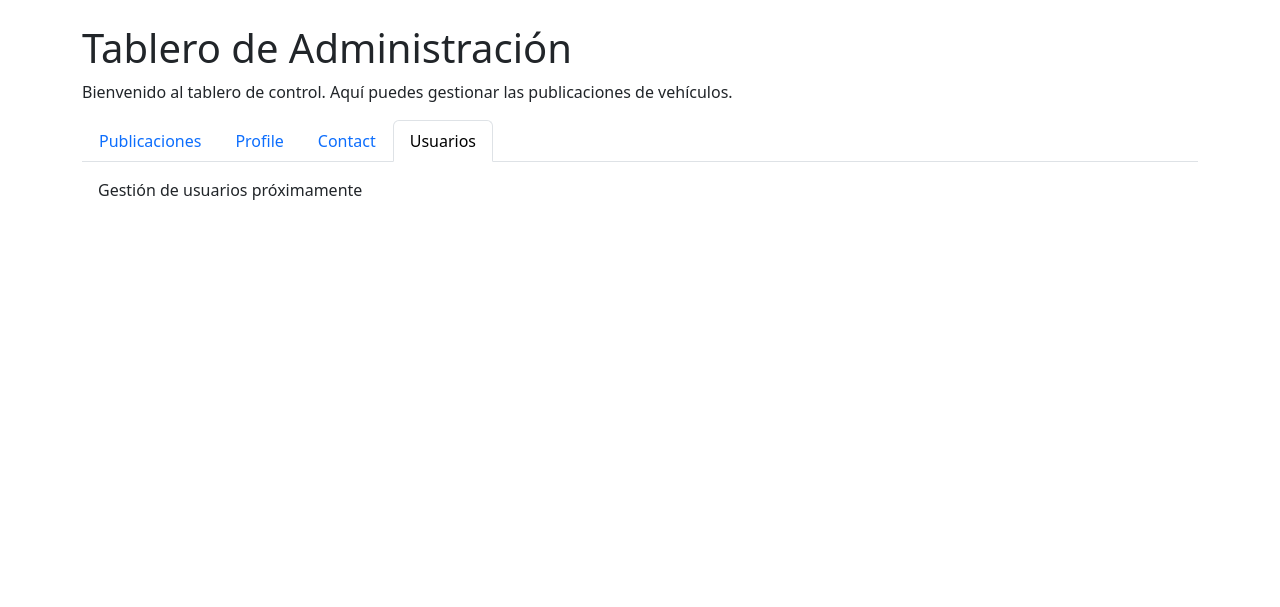
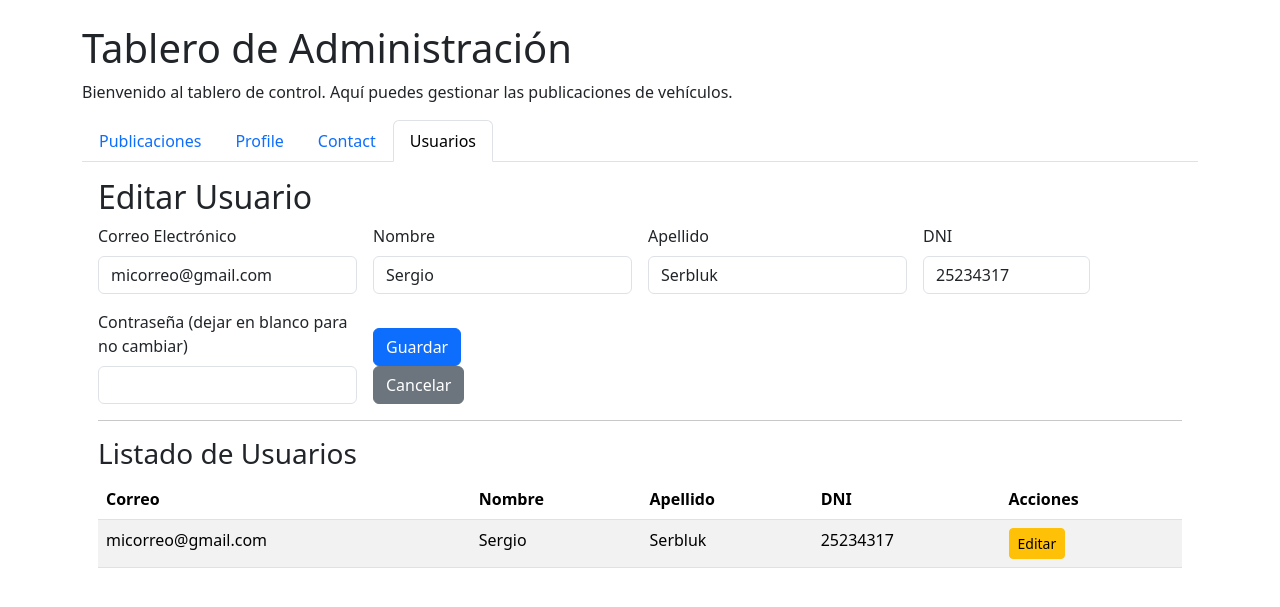
Before and after one commit to sergioserbluk/conphp, a PHP site: the page made by scripts/dashboard.php in a window 1280 px wide, after a click on "Usuarios". Shown: the top 607 px of the page. Run offline with PHP 8.4, Linux system fonts and the light colour scheme; data comes from the database, SQL or seed files in the repository; tables that the repository leaves empty hold one stand-in row (values such as "Sample post").

Commit message:
Add user management to dashboard

```diff
--- a/scripts/dashboard.php
+++ b/scripts/dashboard.php
@@ -1,7 +1,9 @@
 <?php
 require_once __DIR__ . '/vehiculoService.php';
+require_once __DIR__ . '/usuarioService.php';
 
 $accion = $_POST['accion'] ?? $_GET['accion'] ?? null;
+$accionUsr = $_POST['accionUsr'] ?? $_GET['accionUsr'] ?? null;
 
 if ($_SERVER['REQUEST_METHOD'] === 'POST') {
     if ($accion === 'agregar') {
@@ -22,6 +24,28 @@
             'precio' => (float)$_POST['precio']
         ];
         actualizarVehiculo($id, $datos);
+    } elseif ($accionUsr === 'agregar') {
+        $nuevoUsr = [
+            'correoElectronico' => $_POST['correoElectronico'],
+            'nombre' => $_POST['nombre'],
+            'apellido' => $_POST['apellido'],
+            'dni' => (int)$_POST['dni'],
+            'pas' => $_POST['pas']
+        ];
+        agregarUsuario($nuevoUsr);
+        header('Location: dashboard.php#users');
+        exit;
+    } elseif ($accionUsr === 'actualizar') {
+        $correo = $_POST['correoElectronico'];
+        $datosUsr = [
+            'nombre' => $_POST['nombre'],
+            'apellido' => $_POST['apellido'],
+            'dni' => (int)$_POST['dni'],
+            'pas' => $_POST['pas'] ?? ''
+        ];
+        actualizarUsuario($correo, $datosUsr);
+        header('Location: dashboard.php#users');
+        exit;
     }
     header('Location: dashboard.php');
     exit;
@@ -45,6 +69,12 @@
 $vehiculoEditar = null;
 if ($accion === 'editar' && isset($_GET['id'])) {
     $vehiculoEditar = obtenerVehiculo((int)$_GET['id']);
+}
+
+$usuarios = cargarUsuarios();
+$usuarioEditar = null;
+if ($accionUsr === 'editar' && isset($_GET['correo'])) {
+    $usuarioEditar = obtenerUsuario($_GET['correo']);
 }
 
 $vehiculos = cargarVehiculos();
@@ -145,7 +175,69 @@
         </div>
         <div class="tab-pane fade p-3" id="profile" role="tabpanel" aria-labelledby="profile-tab" tabindex="0">Sección en construcción</div>
         <div class="tab-pane fade p-3" id="contact" role="tabpanel" aria-labelledby="contact-tab" tabindex="0">Sección en construcción</div>
-        <div class="tab-pane fade p-3" id="users" role="tabpanel" aria-labelledby="users-tab" tabindex="0">Gestión de usuarios próximamente</div>
+        <div class="tab-pane fade p-3" id="users" role="tabpanel" aria-labelledby="users-tab" tabindex="0">
+            <h2><?php echo $usuarioEditar ? 'Editar Usuario' : 'Nuevo Usuario'; ?></h2>
+            <form method="post" class="row g-3">
+                <?php if ($usuarioEditar): ?>
+                    <input type="hidden" name="accionUsr" value="actualizar">
+                    <input type="hidden" name="correoElectronico" value="<?php echo $usuarioEditar['correoElectronico']; ?>">
+                <?php else: ?>
+                    <input type="hidden" name="accionUsr" value="agregar">
+                <?php endif; ?>
+                <div class="col-md-3">
+                    <label class="form-label">Correo Electrónico</label>
+                    <input type="email" name="correoElectronico" class="form-control" value="<?php echo $usuarioEditar['correoElectronico'] ?? ''; ?>" <?php echo $usuarioEditar ? 'readonly' : 'required'; ?>>
+                </div>
+                <div class="col-md-3">
+                    <label class="form-label">Nombre</label>
+                    <input type="text" name="nombre" class="form-control" value="<?php echo $usuarioEditar['nombre'] ?? ''; ?>" required>
+                </div>
+                <div class="col-md-3">
+                    <label class="form-label">Apellido</label>
+                    <input type="text" name="apellido" class="form-control" value="<?php echo $usuarioEditar['apellido'] ?? ''; ?>" required>
+                </div>
+                <div class="col-md-2">
+                    <label class="form-label">DNI</label>
+                    <input type="number" name="dni" class="form-control" value="<?php echo $usuarioEditar['dni'] ?? ''; ?>" required>
+                </div>
+                <div class="col-md-3">
+                    <label class="form-label">Contraseña<?php if ($usuarioEditar) echo ' (dejar en blanco para no cambiar)'; ?></label>
+                    <input type="password" name="pas" class="form-control">
+                </div>
+                <div class="col-md-2 align-self-end">
+                    <button type="submit" class="btn btn-primary">Guardar</button>
+                    <?php if ($usuarioEditar): ?>
+                        <a href="dashboard.php#users" class="btn btn-secondary">Cancelar</a>
+                    <?php endif; ?>
+                </div>
+            </form>
+            <hr>
+            <h3>Listado de Usuarios</h3>
+            <table class="table table-striped">
+                <thead>
+                    <tr>
+                        <th>Correo</th>
+                        <th>Nombre</th>
+                        <th>Apellido</th>
+                        <th>DNI</th>
+                        <th>Acciones</th>
+                    </tr>
+                </thead>
+                <tbody>
+                    <?php foreach ($usuarios as $u): ?>
+                    <tr>
+                        <td><?php echo htmlspecialchars($u['correoElectronico']); ?></td>
+                        <td><?php echo htmlspecialchars($u['nombre']); ?></td>
+                        <td><?php echo htmlspecialchars($u['apellido']); ?></td>
+                        <td><?php echo $u['dni']; ?></td>
+                        <td>
+                            <a class="btn btn-sm btn-warning" href="?accionUsr=editar&correo=<?php echo urlencode($u['correoElectronico']); ?>#users">Editar</a>
+                        </td>
+                    </tr>
+                    <?php endforeach; ?>
+                </tbody>
+            </table>
+        </div>
     </div>
 </body>
 </html>
--- a/scripts/procesarloguin.php
+++ b/scripts/procesarloguin.php
@@ -8,8 +8,7 @@
     $stmt->execute();
     $usuario = $stmt->fetch();
 
-    #if ($usuario && password_verify($clave, $usuario['clave'])) {
-    if ($usuario && $usuario['pas'] === $pas) {
+    if ($usuario && password_verify($pas, $usuario['pas'])) {
 
         header("Location: dashboard.php");
         exit;
--- /dev/null
+++ b/scripts/usuarioService.php
@@ -0,0 +1,45 @@
+<?php
+require_once __DIR__ . '/coneccion.php';
+
+function cargarUsuarios() {
+    global $pdo;
+    $stmt = $pdo->query('SELECT correoElectronico, nombre, apellido, dni FROM usuarios');
+    return $stmt->fetchAll(PDO::FETCH_ASSOC);
+}
+
+function obtenerUsuario($correo) {
+    global $pdo;
+    $stmt = $pdo->prepare('SELECT correoElectronico, nombre, apellido, dni, pas FROM usuarios WHERE correoElectronico = ?');
+    $stmt->execute([$correo]);
+    return $stmt->fetch(PDO::FETCH_ASSOC);
+}
+
+function agregarUsuario($datos) {
+    global $pdo;
+    $sql = 'INSERT INTO usuarios (correoElectronico, nombre, apellido, dni, pas) VALUES (?, ?, ?, ?, ?)';
+    $stmt = $pdo->prepare($sql);
+    $stmt->execute([
+        $datos['correoElectronico'],
+        $datos['nombre'],
+        $datos['apellido'],
+        $datos['dni'],
+        password_hash($datos['pas'], PASSWORD_DEFAULT)
+    ]);
+}
+
+function actualizarUsuario($correo, $datos) {
+    global $pdo;
+    $campos = ['nombre = ?', 'apellido = ?', 'dni = ?'];
+    $params = [$datos['nombre'], $datos['apellido'], $datos['dni']];
+
+    if (!empty($datos['pas'])) {
+        $campos[] = 'pas = ?';
+        $params[] = password_hash($datos['pas'], PASSWORD_DEFAULT);
+    }
+
+    $params[] = $correo;
+    $sql = 'UPDATE usuarios SET ' . implode(', ', $campos) . ' WHERE correoElectronico = ?';
+    $stmt = $pdo->prepare($sql);
+    $stmt->execute($params);
+}
+?>
```
